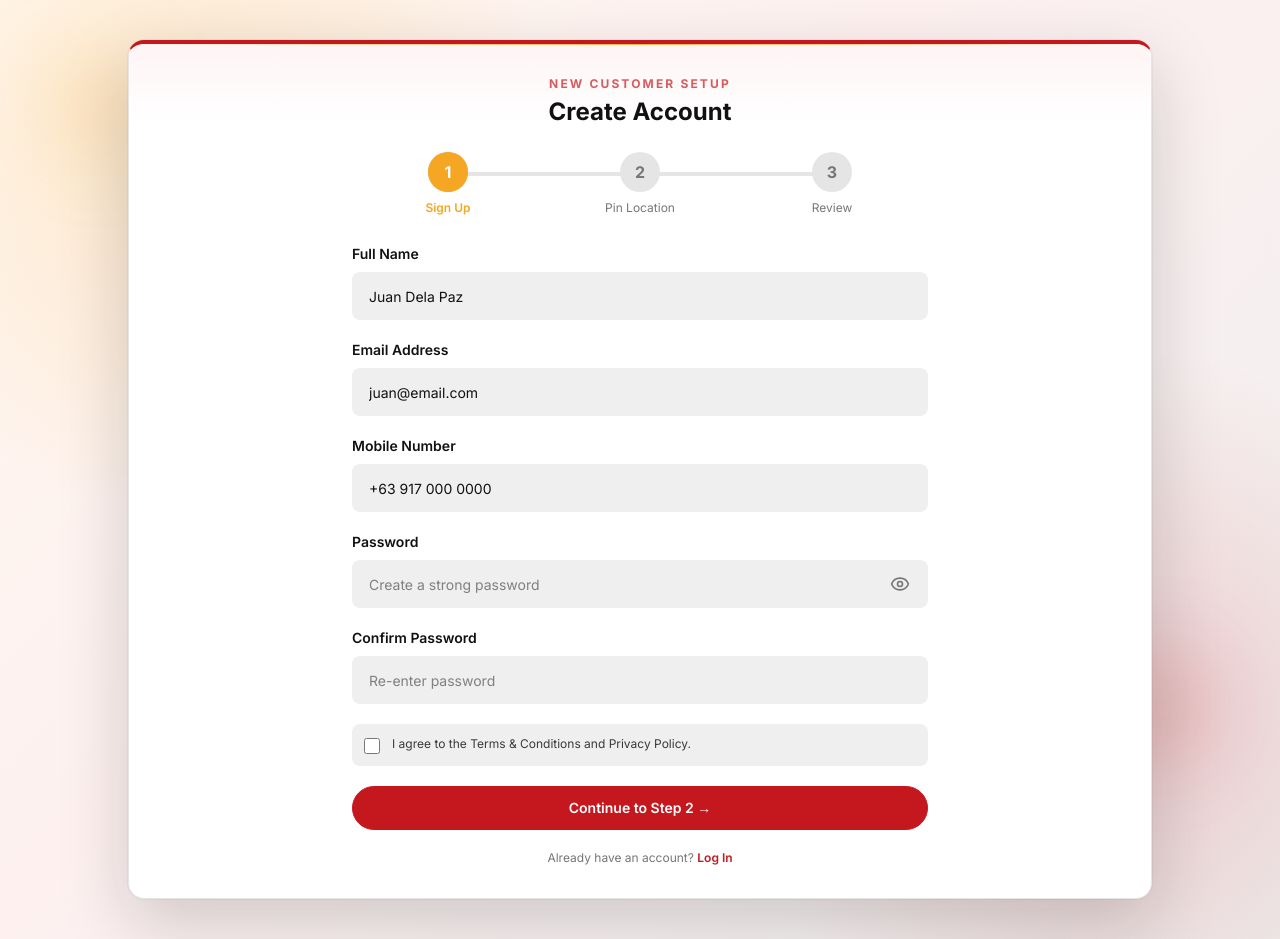
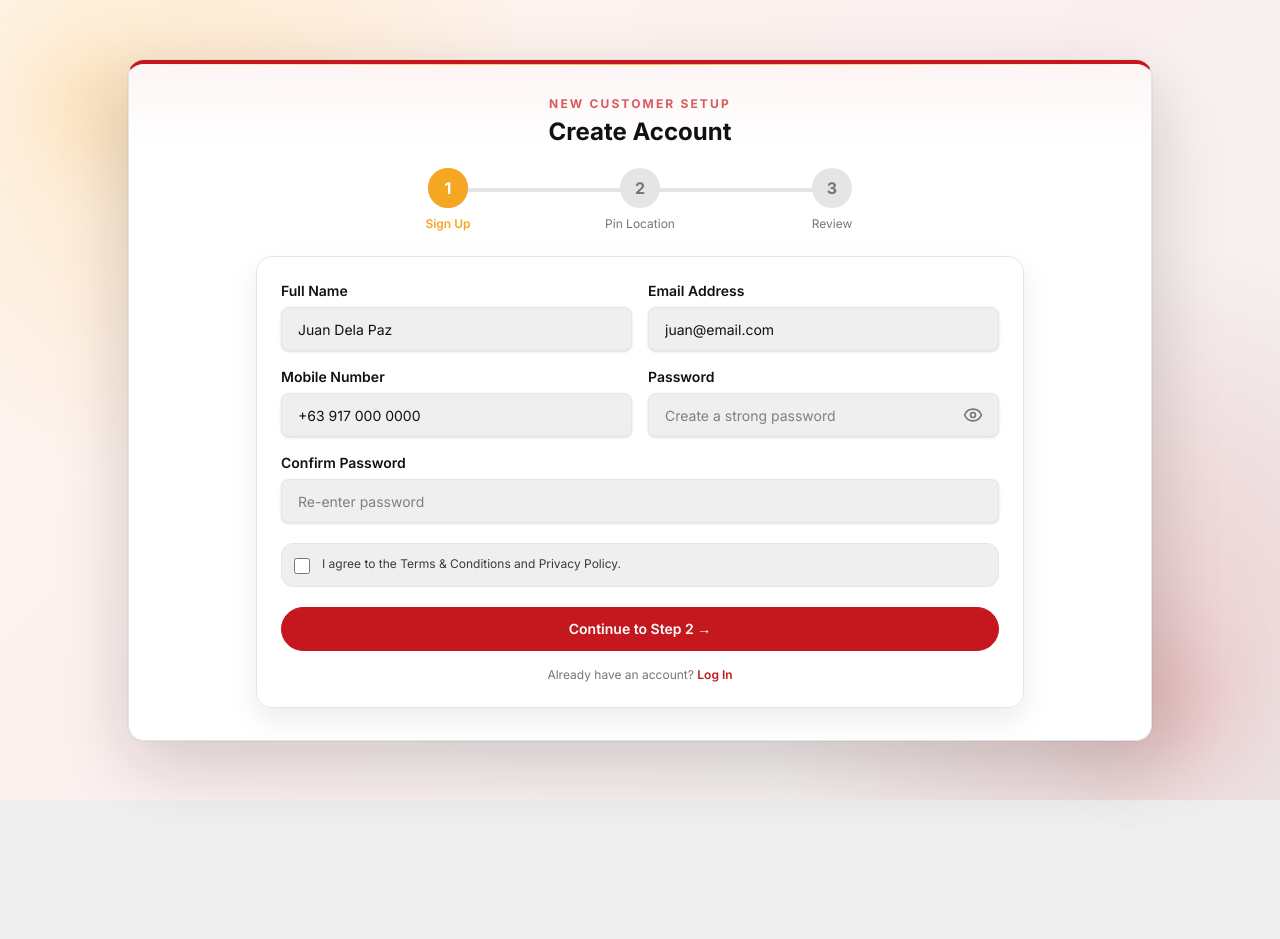
Before and after one commit to xKurty06/kokconnect, a Next.js app: page /register in a window 1280 px wide. After the commit the page ends 800 px from the top, so only its background shows below. Built offline with nearby package versions, Linux system fonts and the light colour scheme.

Commit message:
fix(auth): improve signup form layout

```diff
--- a/src/components/register-flow.tsx
+++ b/src/components/register-flow.tsx
@@ -23,6 +23,9 @@ const initialData: RegistrationData = {
   landmark: "CvSU Dormitory Building 3",
   notes: "",
 };
+
+const inputClass = "h-11 rounded-lg border border-border bg-background px-4 font-normal shadow-sm transition focus:border-brand-blush focus:bg-white focus:outline-none focus:ring-4 focus:ring-brand/10";
+const labelClass = "grid gap-1.5 text-sm font-semibold";
 
 export function RegisterFlow() {
   const [step, setStep] = useState(1);
@@ -51,7 +54,7 @@ export function RegisterFlow() {
         <p className="text-xs font-bold uppercase tracking-[0.18em] text-brand/70">New customer setup</p>
         <h1 className="mt-1 text-2xl font-bold">Create Account</h1>
       </div>
-      <ol className="mx-auto mt-6 grid max-w-xl grid-cols-3" aria-label="Registration progress">
+      <ol className="mx-auto mt-5 grid max-w-xl grid-cols-3" aria-label="Registration progress">
         {labels.map((label, index) => {
           const number = index + 1;
           const done = step > number;
@@ -60,23 +63,26 @@ export function RegisterFlow() {
         })}
       </ol>
 
-      {step === 1 && <form key="step-1" noValidate className="auth-card-enter mx-auto mt-7 grid max-w-xl gap-5" onSubmit={(event) => { event.preventDefault(); setStep(2); }}>
-        <label className="grid gap-2 text-sm font-semibold">Full Name<input value={data.name} onChange={(event) => update("name", event.target.value)} autoComplete="name" className="form-field h-12 rounded-lg px-4 font-normal" /></label>
-        <label className="grid gap-2 text-sm font-semibold">Email Address<input type="email" value={data.email} onChange={(event) => update("email", event.target.value)} autoComplete="email" className="form-field h-12 rounded-lg px-4 font-normal" /></label>
-        <label className="grid gap-2 text-sm font-semibold">Mobile Number<input type="tel" value={data.phone} onChange={(event) => update("phone", event.target.value)} autoComplete="tel" className="form-field h-12 rounded-lg px-4 font-normal" /></label>
-        <label className="grid gap-2 text-sm font-semibold">Password<span className="relative"><input type={showPassword ? "text" : "password"} placeholder="Create a strong password" autoComplete="new-password" className="form-field h-12 w-full rounded-lg px-4 pr-12 font-normal" /><button type="button" onClick={() => setShowPassword((value) => !value)} className="absolute right-1 top-0 grid size-12 place-items-center rounded-lg text-muted hover:bg-brand-tint hover:text-brand" aria-label={showPassword ? "Hide password" : "Show password"}>{showPassword ? <EyeOff className="size-5" /> : <Eye className="size-5" />}</button></span></label>
-        <label className="grid gap-2 text-sm font-semibold">Confirm Password<input type="password" placeholder="Re-enter password" autoComplete="new-password" className="form-field h-12 rounded-lg px-4 font-normal" /></label>
-        <label className="flex items-start gap-3 rounded-lg bg-background p-3 text-xs text-copy"><input type="checkbox" className="mt-0.5 size-4 accent-brand" />I agree to the Terms &amp; Conditions and Privacy Policy.</label>
-        <Button type="submit" className="w-full">Continue to Step 2 →</Button><p className="text-center text-xs text-muted">Already have an account? <Link href="/login" className="font-semibold text-brand hover:text-brand-deep">Log In</Link></p>
+      {step === 1 && <form key="step-1" noValidate className="auth-card-enter mx-auto mt-6 max-w-3xl rounded-2xl border border-border bg-white/90 p-6 shadow-[0_12px_30px_rgba(0,0,0,0.08)]" onSubmit={(event) => { event.preventDefault(); setStep(2); }}>
+        <div className="grid grid-cols-2 gap-4">
+          <label className={labelClass}>Full Name<input value={data.name} onChange={(event) => update("name", event.target.value)} autoComplete="name" className={inputClass} /></label>
+          <label className={labelClass}>Email Address<input type="email" value={data.email} onChange={(event) => update("email", event.target.value)} autoComplete="email" className={inputClass} /></label>
+          <label className={labelClass}>Mobile Number<input type="tel" value={data.phone} onChange={(event) => update("phone", event.target.value)} autoComplete="tel" className={inputClass} /></label>
+          <label className={labelClass}>Password<span className="relative"><input type={showPassword ? "text" : "password"} placeholder="Create a strong password" autoComplete="new-password" className={`${inputClass} w-full pr-12`} /><button type="button" onClick={() => setShowPassword((value) => !value)} className="absolute right-1 top-0 grid size-11 place-items-center rounded-lg text-muted hover:bg-brand-tint hover:text-brand" aria-label={showPassword ? "Hide password" : "Show password"}>{showPassword ? <EyeOff className="size-5" /> : <Eye className="size-5" />}</button></span></label>
+          <label className={`${labelClass} col-span-2`}>Confirm Password<input type="password" placeholder="Re-enter password" autoComplete="new-password" className={inputClass} /></label>
+        </div>
+        <label className="mt-5 flex items-start gap-3 rounded-xl border border-border bg-background p-3 text-xs text-copy"><input type="checkbox" className="mt-0.5 size-4 accent-brand" />I agree to the Terms &amp; Conditions and Privacy Policy.</label>
+        <Button type="submit" className="mt-5 w-full">Continue to Step 2 →</Button>
+        <p className="mt-4 text-center text-xs text-muted">Already have an account? <Link href="/login" className="font-semibold text-brand hover:text-brand-deep">Log In</Link></p>
       </form>}
 
       {step === 2 && <div key="step-2" className="auth-card-enter mt-7 grid grid-cols-2 gap-7">
         <InteractiveMap className="min-h-[500px] rounded-2xl border-[14px] border-[#e7ede5] shadow-[0_12px_30px_rgba(0,0,0,0.10)]" />
         <form noValidate className="grid content-start gap-4" onSubmit={(event) => { event.preventDefault(); setStep(3); }}><div><h2 className="text-xl font-bold">Delivery Location Details</h2><p className="mt-1 text-sm text-muted">Specify your exact building, unit, or dorm reference point.</p></div>
-          <label className="grid gap-2 text-sm font-semibold">Pinned Location Coordinates (Autofilled)<input readOnly value="Lat: 14.195484, Lon: 120.881430 (Near CvSU Campus)" className="form-field h-12 rounded-lg px-4 font-normal" /></label>
-          <label className="grid gap-2 text-sm font-semibold">Building / Street Name / Block &amp; Lot<input value={data.address} onChange={(event) => update("address", event.target.value)} className="form-field h-12 rounded-lg px-4 font-normal" /></label>
-          <label className="relative grid gap-2 text-sm font-semibold">Select Dorm / Landmark<select value={data.landmark} onChange={(event) => update("landmark", event.target.value)} className="form-select h-12 appearance-none rounded-lg px-4 pr-10 font-normal"><option>CvSU Dormitory Building 3</option><option>Main Gate</option></select><ChevronDown className="absolute bottom-4 right-4 size-4 text-muted" /></label>
-          <label className="grid gap-2 text-sm font-semibold">Delivery Notes (Optional)<textarea value={data.notes} onChange={(event) => update("notes", event.target.value)} rows={2} className="form-area resize-none rounded-lg p-4 font-normal" /></label>
+          <label className={labelClass}>Pinned Location Coordinates (Autofilled)<input readOnly value="Lat: 14.195484, Lon: 120.881430 (Near CvSU Campus)" className={inputClass} /></label>
+          <label className={labelClass}>Building / Street Name / Block &amp; Lot<input value={data.address} onChange={(event) => update("address", event.target.value)} className={inputClass} /></label>
+          <label className="relative grid gap-1.5 text-sm font-semibold">Select Dorm / Landmark<select value={data.landmark} onChange={(event) => update("landmark", event.target.value)} className={`${inputClass} appearance-none pr-10`}><option>CvSU Dormitory Building 3</option><option>Main Gate</option></select><ChevronDown className="absolute bottom-3.5 right-4 size-4 text-muted" /></label>
+          <label className={labelClass}>Delivery Notes (Optional)<textarea value={data.notes} onChange={(event) => update("notes", event.target.value)} rows={2} className="resize-none rounded-lg border border-border bg-background p-4 font-normal shadow-sm transition focus:border-brand-blush focus:bg-white focus:outline-none focus:ring-4 focus:ring-brand/10" /></label>
           <p className="flex gap-2 rounded-lg border border-brand-blush bg-brand-tint p-3 text-xs font-medium text-brand"><AlertCircle className="size-4 shrink-0" />We currently deliver within Indang and CvSU area only.</p>
           <div className="grid grid-cols-2 gap-3"><Button type="button" variant="ghost" onClick={() => setStep(1)}>← Back to Step 1</Button><Button type="submit">Continue to Step 3 →</Button></div>
         </form>
```
